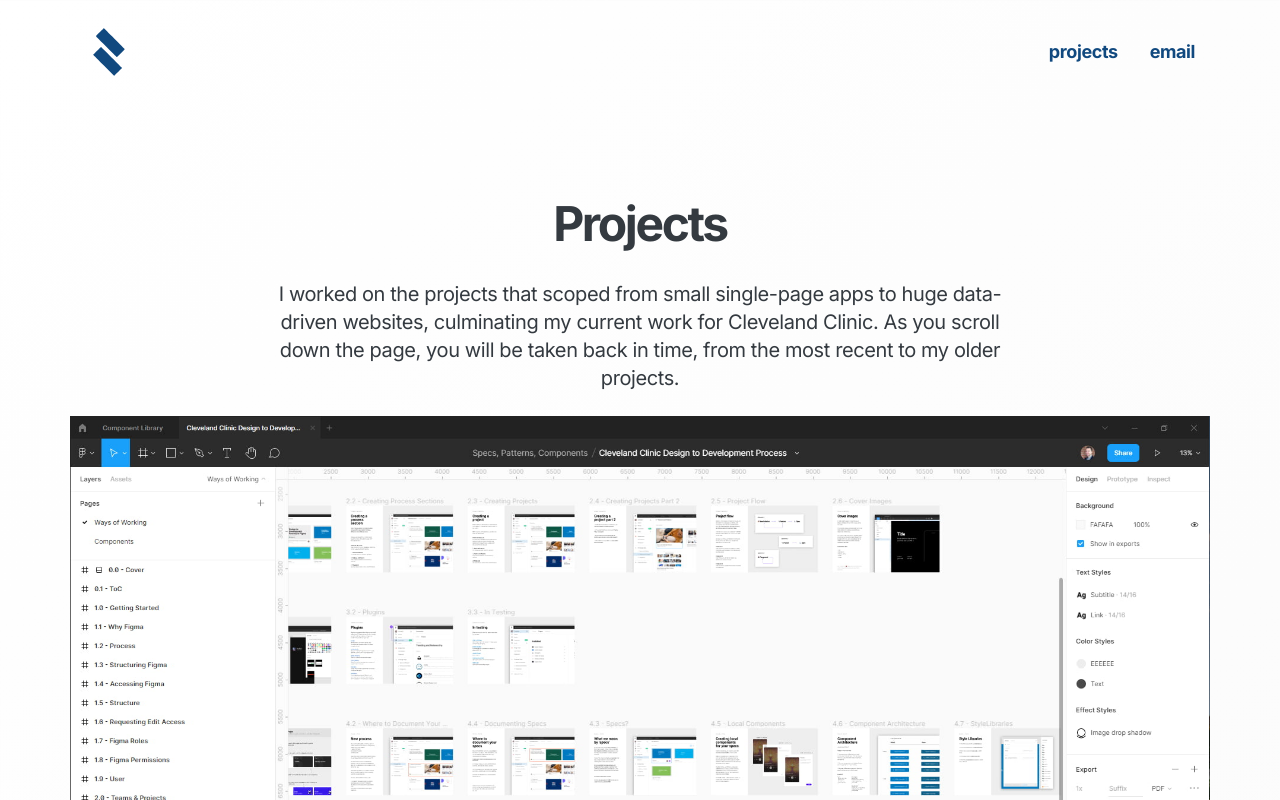
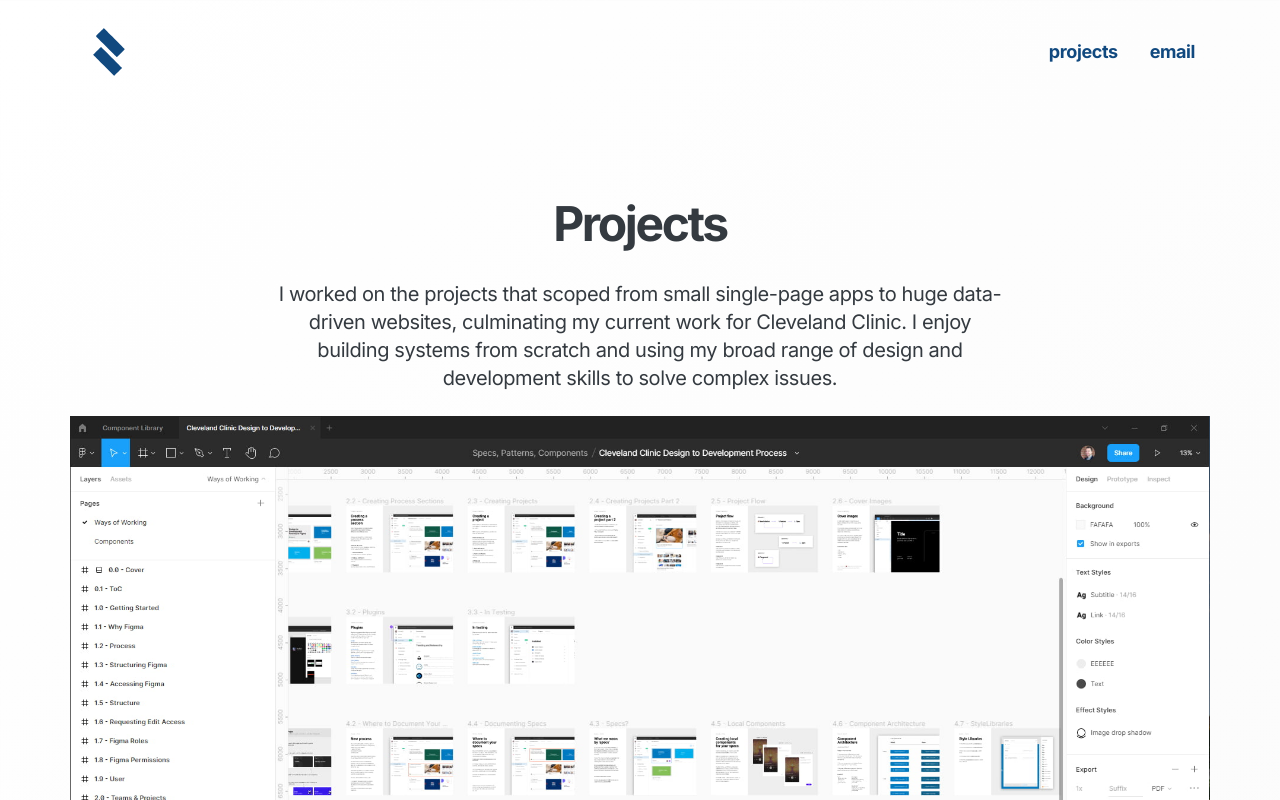
Before and after one commit to perkovz/personal-website, a Next.js app: page /projects in a window 1280 px wide. Shown: the top 800 px of the page. Built offline with nearby package versions, Linux system fonts and the light colour scheme.

Commit message:
Small content update.

```diff
--- a/pages/projects/index.js
+++ b/pages/projects/index.js
@@ -14,7 +14,7 @@
       <header className="row justify-content-md-center text-center mb-5">
         <div className="col col-lg-8 mb-4">
           <h1 className="text-4xl">Projects</h1>
-          <div className="text">I worked on the projects that scoped from small single-page apps to huge data-driven websites, culminating my current work for Cleveland Clinic. As you scroll down the page, you will be taken back in time, from the most recent to my older projects.</div>
+          <div className="text">I worked on the projects that scoped from small single-page apps to huge data-driven websites, culminating my current work for Cleveland Clinic. I enjoy building systems from scratch and using my broad range of design and development skills to solve complex issues.</div>
         </div>
         <figure>
           <Image src="/design_to_dev_process.jpg" className="img-hero" width={1140} height={617} alt="Figma project full view" />
```
